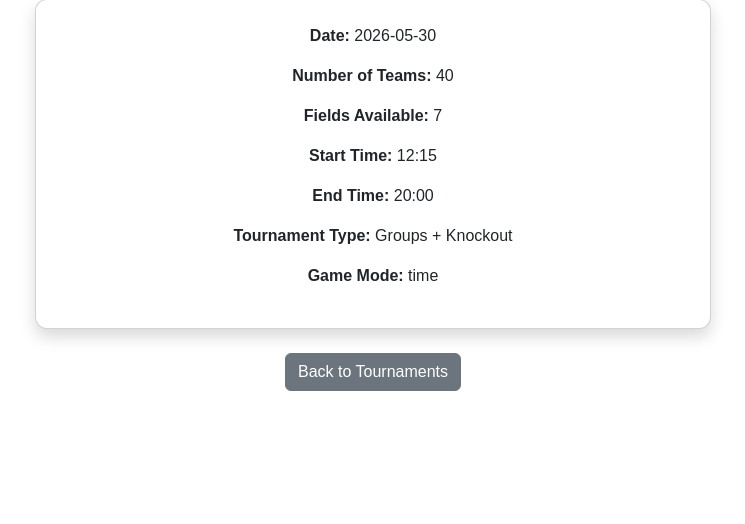
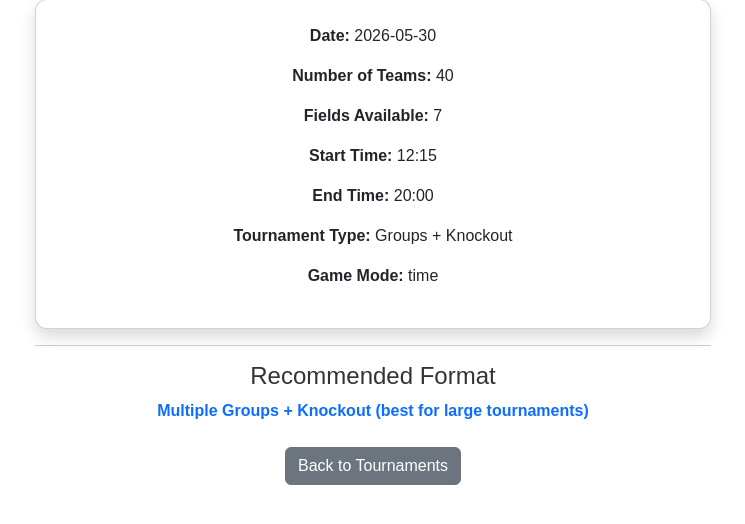
Before and after one commit to Befa79/Volley_Table_Organiser, a Flask app: page /tournament/1 in a window 1280 px wide. Shown: the part 257-781 px from the top of the page, without its empty margins (267-1012 px from the left). Run offline with Flask 3, Linux system fonts and the light colour scheme; data comes from the database, SQL or seed files in the repository.

Commit message:
save work

```diff
--- a/app.py
+++ b/app.py
@@ -2,6 +2,30 @@ from flask import Flask, render_template, request
 import sqlite3
 
 app = Flask(__name__)
+
+def recommend_format(teams, fields, start_time, end_time):
+    # Convert times to minutes
+    def to_minutes(t):
+        h, m = map(int, t.split(":"))
+        return h * 60 + m
+
+    total_minutes = to_minutes(end_time) - to_minutes(start_time)
+
+    # Basic logic
+    if teams <= 4:
+        return "Round Robin (few teams, everyone can play each other)"
+
+    if teams <= 8 and fields >= 2:
+        return "Groups + Knockout (balanced for medium tournaments)"
+
+    if teams > 8 and fields >= 3:
+        return "Multiple Groups + Knockout (best for large tournaments)"
+
+    if total_minutes < 180:
+        return "Knockout (limited time available)"
+
+    return "Round Robin or Groups (flexible depending on match duration)"
+
 
 @app.route("/tournament/<int:tournament_id>")
 def tournament_details(tournament_id):
@@ -9,14 +33,23 @@ def tournament_details(tournament_id):
     cursor = connection.cursor()
 
     cursor.execute("SELECT * FROM tournaments WHERE id = ?", (tournament_id,))
-    tournament = cursor.fetchone()
+    t = cursor.fetchone()
 
     connection.close()
 
-    if tournament is None:
+    if t is None:
         return "Tournament not found"
 
-    return render_template("tournament_details.html", t=tournament)
+    # Extract fields
+    teams = int(t[3])
+    fields = int(t[4])
+    start = t[5]
+    end = t[6]
+
+    # Get recommendation
+    recommendation = recommend_format(teams, fields, start, end)
+
+    return render_template("tournament_details.html", t=t, recommendation=recommendation)
 
 @app.route("/")
 def menu():
--- a/templates/tournament_details.html
+++ b/templates/tournament_details.html
@@ -16,9 +16,15 @@
         <p><strong>Tournament Type:</strong> {{ t[7] }}</p>
         <p><strong>Game Mode:</strong> {{ t[8] }}</p>
     </div>
+    <hr>
+
+    <h4 class="mt-3">Recommended Format</h4>
+    <p class="fw-bold text-primary">{{ recommendation }}</p>
 
     <div class="text-center mt-4">
-        <a href="/tournaments" class="btn btn-secondary">Back to Tournaments</a>
+        <a href="{{ url_for('tournaments_list') }}" class="btn btn-secondary">
+            Back to Tournaments
+        </a>
     </div>
 </div>
 
```
